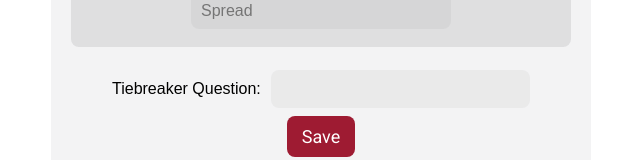
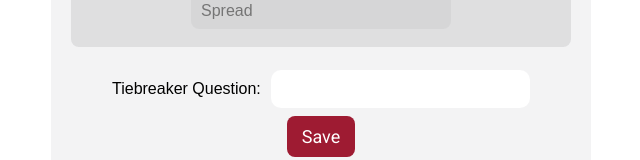
Before and after one commit to phluxx/football-pool, a Vue app: page /admin/create in a window 1280 px wide. Shown: the part 3451-3611 px from the top of the page, without its empty margins (319-959 px from the left). Built offline with nearby package versions, Linux system fonts and the light colour scheme; no server answers.

Commit message:
Input for tiebreaker was invisible.

```diff
--- a/src/components/CreateWeeklyGames.vue
+++ b/src/components/CreateWeeklyGames.vue
@@ -18,7 +18,7 @@
     </div>
     <div class="tiebreaker-container">
       <label for="tiebreakerQuestion">Tiebreaker Question:</label>
-      <input type="text" v-model="tiebreakerQuestion" id="tiebreakerQuestion" />
+      <input type="text" v-model="tiebreakerQuestion" id="tiebreakerQuestion" class="tbqinput" />
     </div>
     <button @click="saveGames" class="betting-button">Save</button>
 
@@ -182,4 +182,9 @@ label {
   display: inline-block;
   margin-right: 10px;
 }
+
+.tbqinput {
+  background-color: #FFFFFF;
+  border-radius: 10px;
+}
 </style>
```
